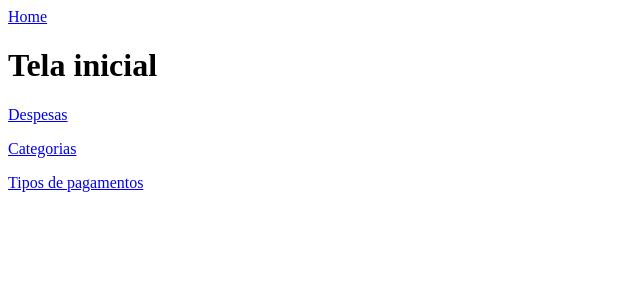
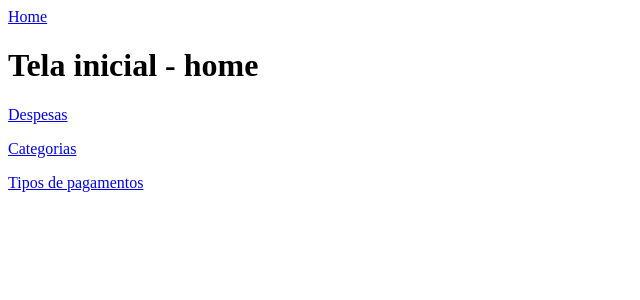
Before and after one commit to FabioMessias98/sistema-despesas, a PHP site: page / in a window 1280 px wide. Shown: the top 300 px of the page, without its empty margins (0-640 px from the left). Run offline with PHP 8.4, Linux system fonts and the light colour scheme.

Commit message:
Alterado titulo da pagina inicial

```diff
--- a/index.php
+++ b/index.php
@@ -1,5 +1,5 @@
 <?php include( 'includes/header.php' ); ?>
-        <h1>Tela inicial</h1>
+        <h1>Tela inicial - home</h1>
 
         <!--
             $content = file_get_contents( 'api.json', true);
```
